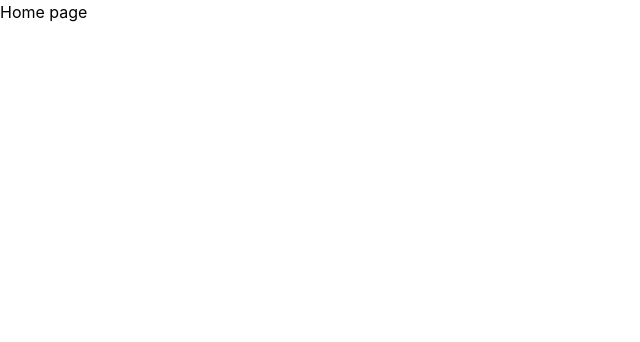
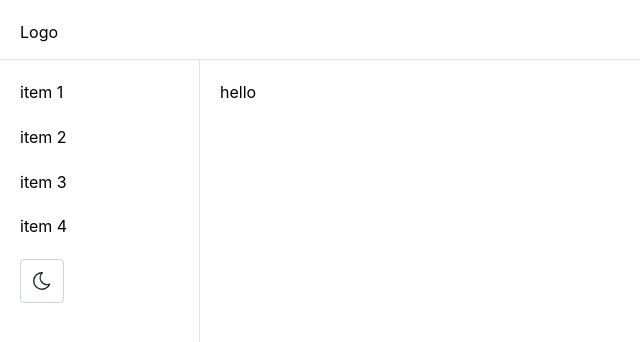
Before and after one commit to corbinmurray/Asterius, a Next.js app: page / in a window 1280 px wide. Shown: the top 342 px of the page, without its empty margins (0-640 px from the left). Built offline with nearby package versions, Linux system fonts and the light colour scheme.

Commit message:
Add layout and theme switcher

```diff
--- a/app/layout.tsx
+++ b/app/layout.tsx
@@ -1,10 +1,11 @@
 import { ColorSchemeScript, MantineProvider } from "@mantine/core";
 import "@mantine/core/styles.css";
+import Layout from "../components/Layout";
 import { theme } from "../theme";
 
 export const metadata = {
-	title: "Mantine Next.js template",
-	description: "I am using Mantine with Next.js!",
+	title: "Asterius",
+	description: "Another algorithm visualizer",
 };
 
 export default function RootLayout({ children }: { children: any }) {
@@ -16,7 +17,9 @@ export default function RootLayout({ children }: { children: any }) {
 				<meta name="viewport" content="minimum-scale=1, initial-scale=1, width=device-width, user-scalable=no" />
 			</head>
 			<body>
-				<MantineProvider theme={theme} defaultColorScheme="auto">{children}</MantineProvider>
+				<MantineProvider theme={theme} defaultColorScheme="auto">
+					<Layout>{children}</Layout>
+				</MantineProvider>
 			</body>
 		</html>
 	);
--- a/app/page.tsx
+++ b/app/page.tsx
@@ -1,3 +1,11 @@
+import classes from "./page.module.css";
+
 export default function HomePage() {
-  return <div>Home page</div>;
+	return (
+		<>
+			<section className={classes.section}>
+				<div>hello</div>
+			</section>
+		</>
+	);
 }
--- /dev/null
+++ b/components/ColorThemeSwitch.module.css
@@ -0,0 +1,24 @@
+.icon {
+    width: 22px;
+    height: 22px;
+  }
+
+  .dark {
+    @mixin dark {
+      display: none;
+    }
+
+    @mixin light {
+      display: block;
+    }
+  }
+
+  .light {
+    @mixin light {
+      display: none;
+    }
+
+    @mixin dark {
+      display: block;
+    }
+  }
--- /dev/null
+++ b/components/ColorThemeSwitch.tsx
@@ -0,0 +1,20 @@
+"use client";
+
+import { ActionIcon, useComputedColorScheme, useMantineColorScheme } from "@mantine/core";
+import { IconMoon, IconSun } from "@tabler/icons-react";
+import clsx from "clsx";
+import classes from "./ColorThemeSwitch.module.css";
+
+const ColorThemeSwitch = () => {
+	const { setColorScheme } = useMantineColorScheme();
+	const computedColorScheme = useComputedColorScheme("light", { getInitialValueInEffect: true });
+
+	return (
+		<ActionIcon onClick={() => setColorScheme(computedColorScheme === "light" ? "dark" : "light")} variant="default" size="xl" aria-label="Toggle color scheme">
+			<IconSun className={clsx(classes.icon, classes.light)} stroke={1.5} />
+			<IconMoon className={clsx(classes.icon, classes.dark)} stroke={1.5} />
+		</ActionIcon>
+	);
+};
+
+export default ColorThemeSwitch;
--- /dev/null
+++ b/components/Layout.tsx
@@ -0,0 +1,45 @@
+"use client";
+import { AppShell, Burger, Flex, List } from "@mantine/core";
+import { useDisclosure } from "@mantine/hooks";
+import React from "react";
+import ColorThemeSwitch from "./ColorThemeSwitch";
+
+export default function Layout({ children }: { children: React.ReactNode }) {
+	const [opened, { toggle }] = useDisclosure();
+
+	return (
+		<AppShell
+			header={{ height: 60 }}
+			navbar={{
+				width: {
+					base: 100,
+					sm: 150,
+					lg: 200,
+				},
+				breakpoint: "sm",
+				collapsed: { mobile: !opened },
+			}}
+			padding="lg">
+			<AppShell.Header p="lg">
+				<Flex justify="space-between">
+					<Burger opened={opened} onClick={toggle} hiddenFrom="sm" size="sm" />
+					<div>Logo</div>
+				</Flex>
+			</AppShell.Header>
+
+			<AppShell.Navbar p="lg">
+				<List listStyleType="none" type="unordered" spacing="lg">
+					<List.Item>item 1</List.Item>
+					<List.Item>item 2</List.Item>
+					<List.Item>item 3</List.Item>
+					<List.Item>item 4</List.Item>
+					<List.Item>
+						<ColorThemeSwitch />
+					</List.Item>
+				</List>
+			</AppShell.Navbar>
+
+			<AppShell.Main>{children}</AppShell.Main>
+		</AppShell>
+	);
+}
--- a/next.config.mjs
+++ b/next.config.mjs
@@ -1,7 +1,6 @@
 /** @type {import('next').NextConfig} */
 const nextConfig = {
   reactStrictMode: true,
-  swcMinify: true,
   experimental: {
     optimizePackageImports: ['@mantine/core', '@mantine/hooks'],
   },
--- a/package.json
+++ b/package.json
@@ -1,5 +1,5 @@
 {
-  "name": "mantine-minimal-next-template",
+  "name": "asterius",
   "version": "0.1.0",
   "private": true,
   "scripts": {
@@ -11,6 +11,10 @@
   "dependencies": {
     "@mantine/core": "7.14.2",
     "@mantine/hooks": "7.14.2",
+    "@tabler/icons": "^3.22.0",
+    "@tabler/icons-react": "^3.22.0",
+    "clsx": "^2.1.1",
+    "motion": "^11.12.0",
     "next": "15.0.1",
     "react": "18.3.1",
     "react-dom": "18.3.1"
--- a/theme.ts
+++ b/theme.ts
@@ -3,5 +3,5 @@
 import { createTheme } from "@mantine/core";
 
 export const theme = createTheme({
-  /* Put your mantine theme override here */
+
 });
```
Also changed, not shown: app/page.module.css (added), 1 other file (tests, documents, lock files or other folders).
